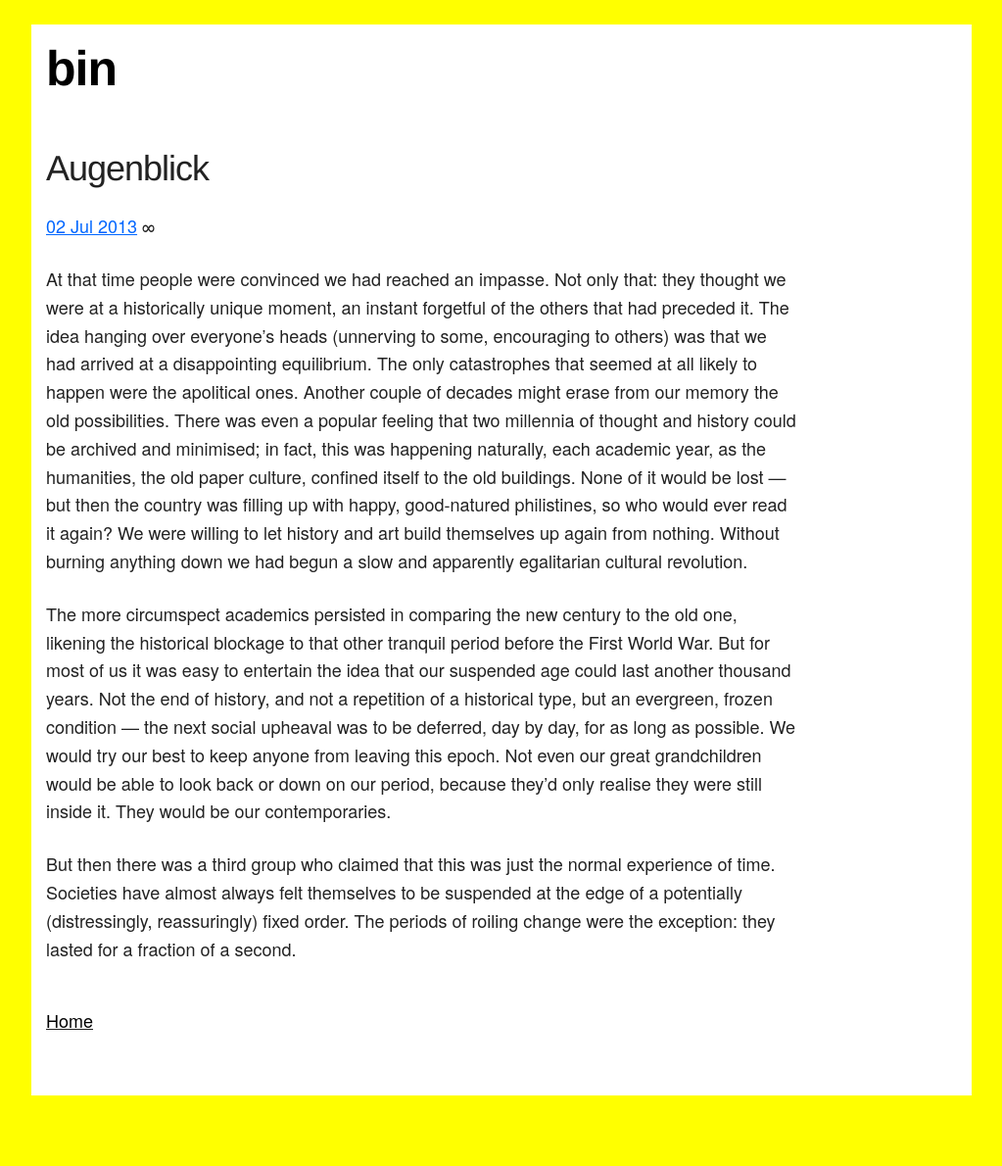
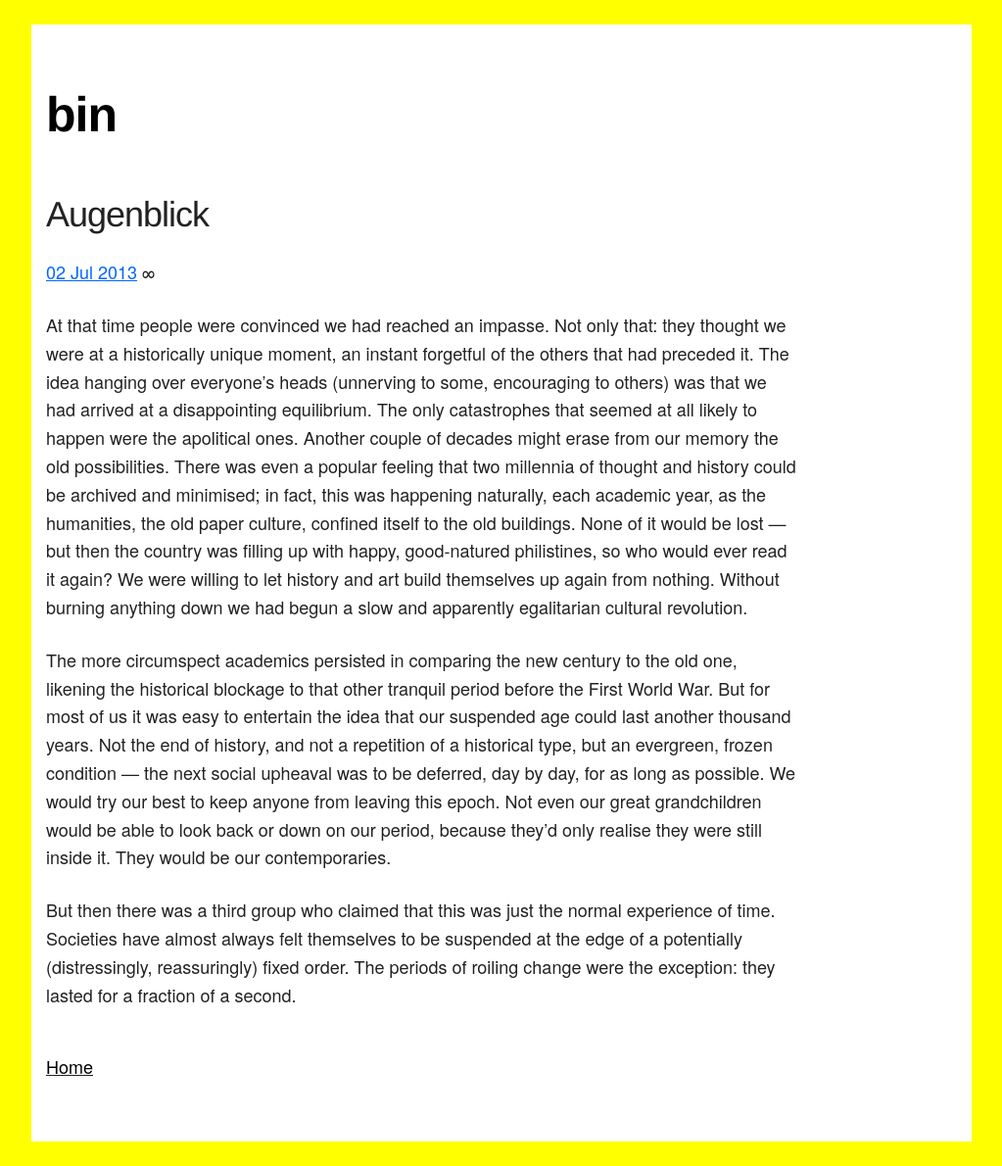
Before and after one commit to mt-trash/mt-trash.github.io, a Jekyll site: the page built from _posts/2013-07-02-augenblick.md, in a window 1280 px wide. Shown: the whole page at 98% size, without its empty margins (128-1151 px from the left). Built offline with Jekyll 4.4.1, drawn with Linux system fonts in a browser that asks for light colours; before the commit the page ends 1143 px from its top, so only the background shows below that.

Commit message:
margin top

```diff
--- a/_layouts/default.html
+++ b/_layouts/default.html
@@ -28,7 +28,7 @@
       <p></p>
       <div class="container">
         <div class="row">
-          <div class="eight columns">
+          <div class="eight columns" style="margin-top: 5%">
             <h1><b><a class="trash" href="http://empty-trash.com">{{ site.name }}</a></b></h1>
           </div>
         </div>
```
